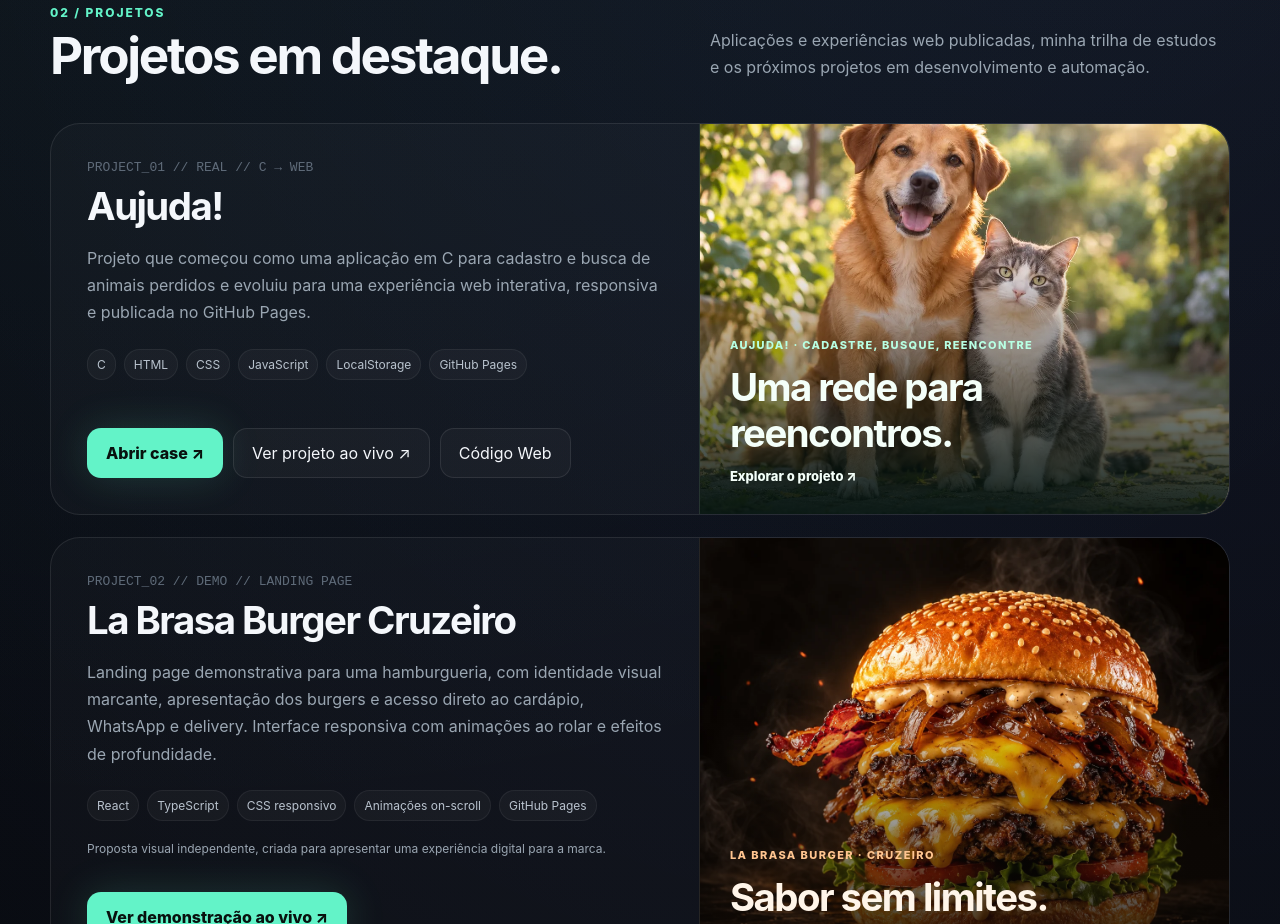
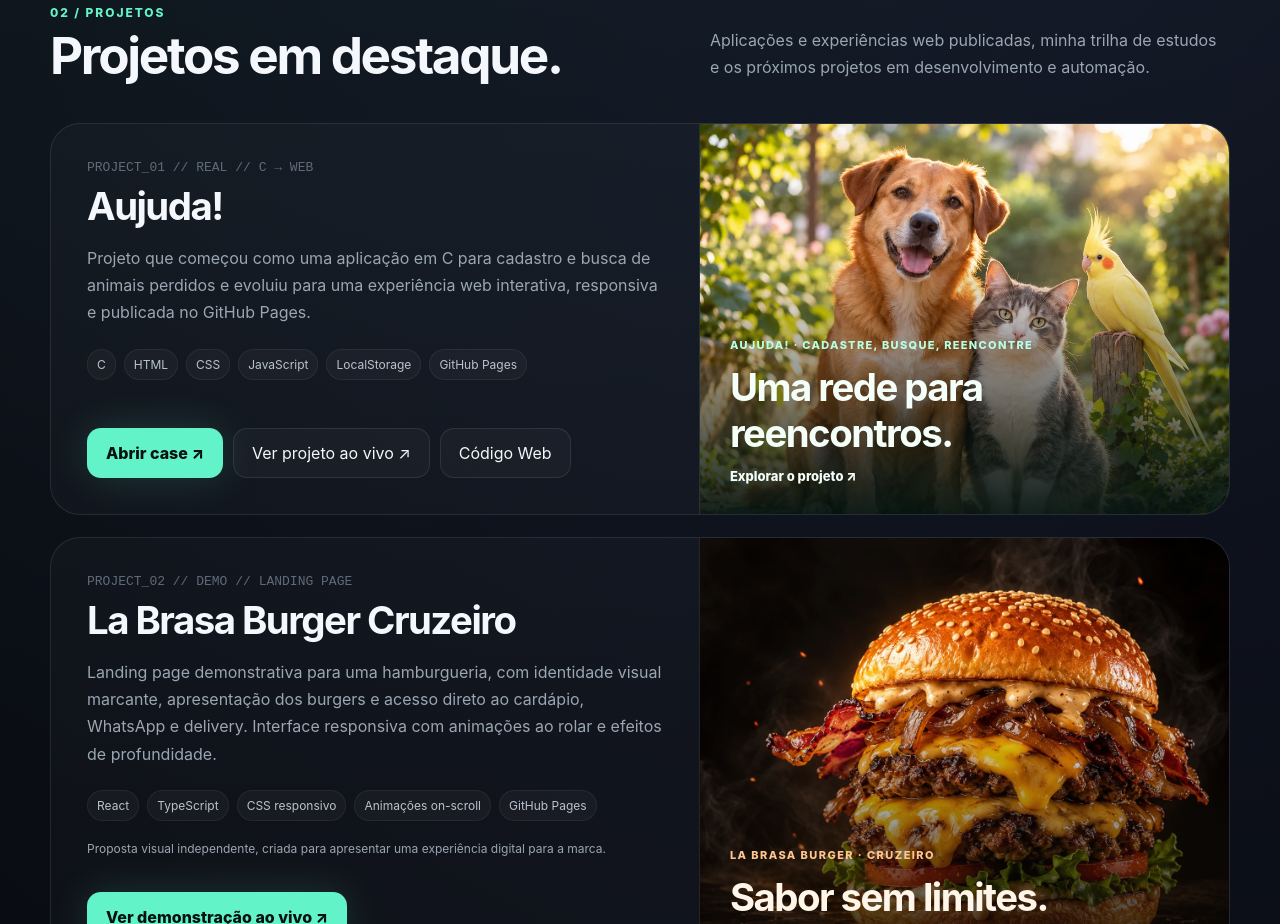
Before and after one commit to marceloguedesss/marceloguedesss.github.io, a plain HTML site: page index.html in a window 1280 px wide. Shown: the part 1860-2784 px from the top of the page. Drawn offline with Linux system fonts and the light colour scheme.

Commit message:
Inclui calopsita amarela na capa do Aujuda

```diff
--- a/index.html
+++ b/index.html
@@ -813,7 +813,7 @@
     /* Aujuda: capa ilustrativa do projeto */
     #projeto-aujuda{scroll-margin-top:100px}
     .aujuda-preview{display:block;background:#10201c;min-height:390px}
-    .aujuda-preview img{position:absolute;inset:0;width:100%;height:100%;object-fit:cover;object-position:center 30%;transition:transform .6s ease}
+    .aujuda-preview img{position:absolute;inset:0;width:100%;height:100%;object-fit:cover;object-position:center top;transition:transform .6s ease}
     .aujuda-preview::after{content:"";position:absolute;inset:0;background:linear-gradient(180deg,transparent 35%,rgba(5,20,16,.94) 100%);pointer-events:none}
     .aujuda-preview:hover img{transform:scale(1.035)}
     .aujuda-preview:focus-visible{outline:3px solid var(--accent);outline-offset:-4px}
@@ -976,7 +976,7 @@
               </div>
             </div>
             <a class="project-visual aujuda-preview" href="https://marceloguedesss.github.io/aujuda.github.io/" target="_blank" rel="noopener noreferrer" aria-label="Abrir o projeto Aujuda de cadastro e busca de animais perdidos">
-              <img src="./assets/aujuda-cover.webp" alt="Imagem ilustrativa de um cachorro caramelo e um gato lado a lado, representando o reencontro de animais" loading="lazy" decoding="async" width="1000" height="1000" />
+              <img src="./assets/aujuda-calopsita.webp" alt="Imagem ilustrativa de um cachorro, um gato e uma calopsita toda amarela, em homenagem à calopsita do autor" loading="lazy" decoding="async" width="1000" height="1000" />
               <div class="aujuda-preview-caption">
                 <span>AUJUDA! · CADASTRE, BUSQUE, REENCONTRE</span>
                 <strong>Uma rede para reencontros.</strong>
```
Also changed, not shown: assets/aujuda-calopsita.webp (added).
